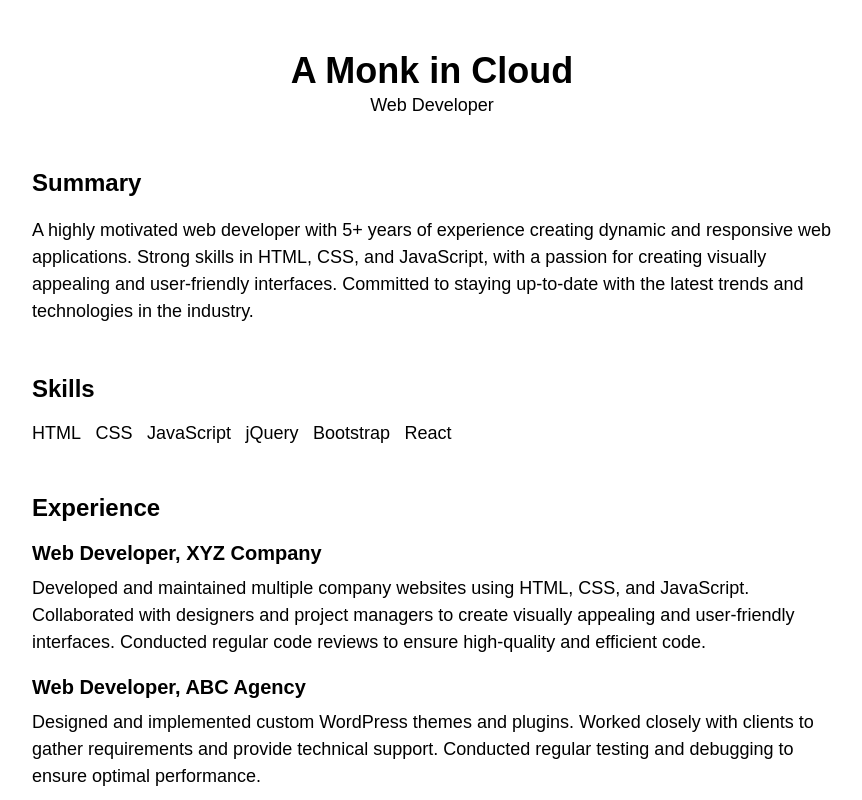
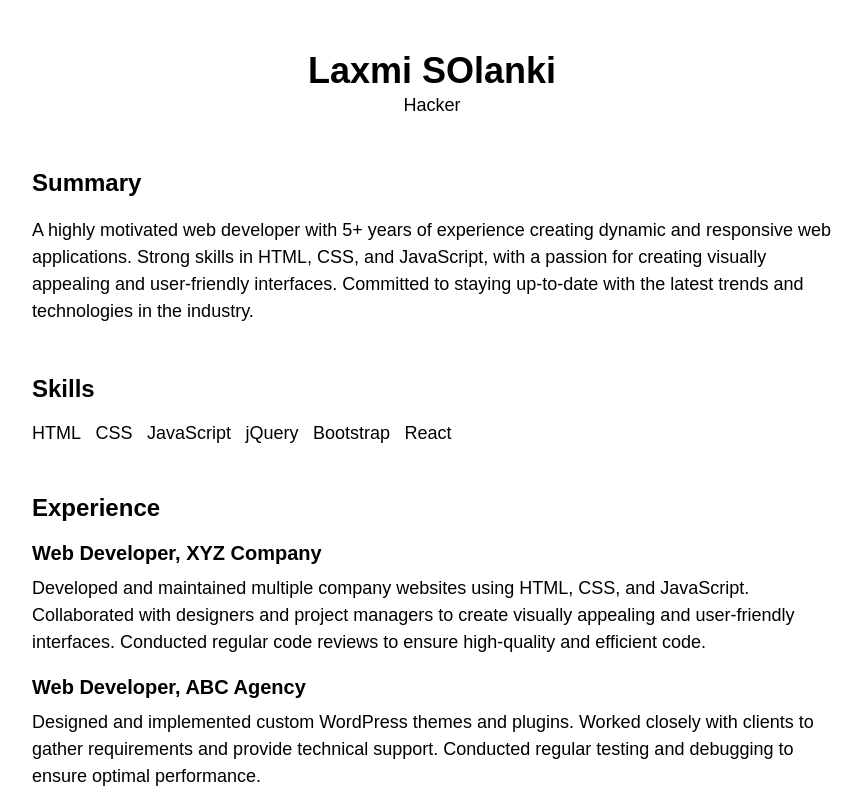
Before and after one commit to LaxmiSolanki/resume, a plain HTML site: page index.html in a window 1280 px wide. Shown: the top 800 px of the page, without its empty margins (208-1070 px from the left). Drawn offline with Linux system fonts and the light colour scheme.

Commit message:
index modified

```diff
--- a/index.html
+++ b/index.html
@@ -7,8 +7,8 @@
 <body>
 	<div class="container">
 		<header>
-			<h1>A Monk in Cloud</h1>
-			<p>Web Developer</p>
+			<h1>Laxmi SOlanki</h1>
+			<p>Hacker</p>
 		</header>
 		<section>
 			<h2>Summary</h2>
```
